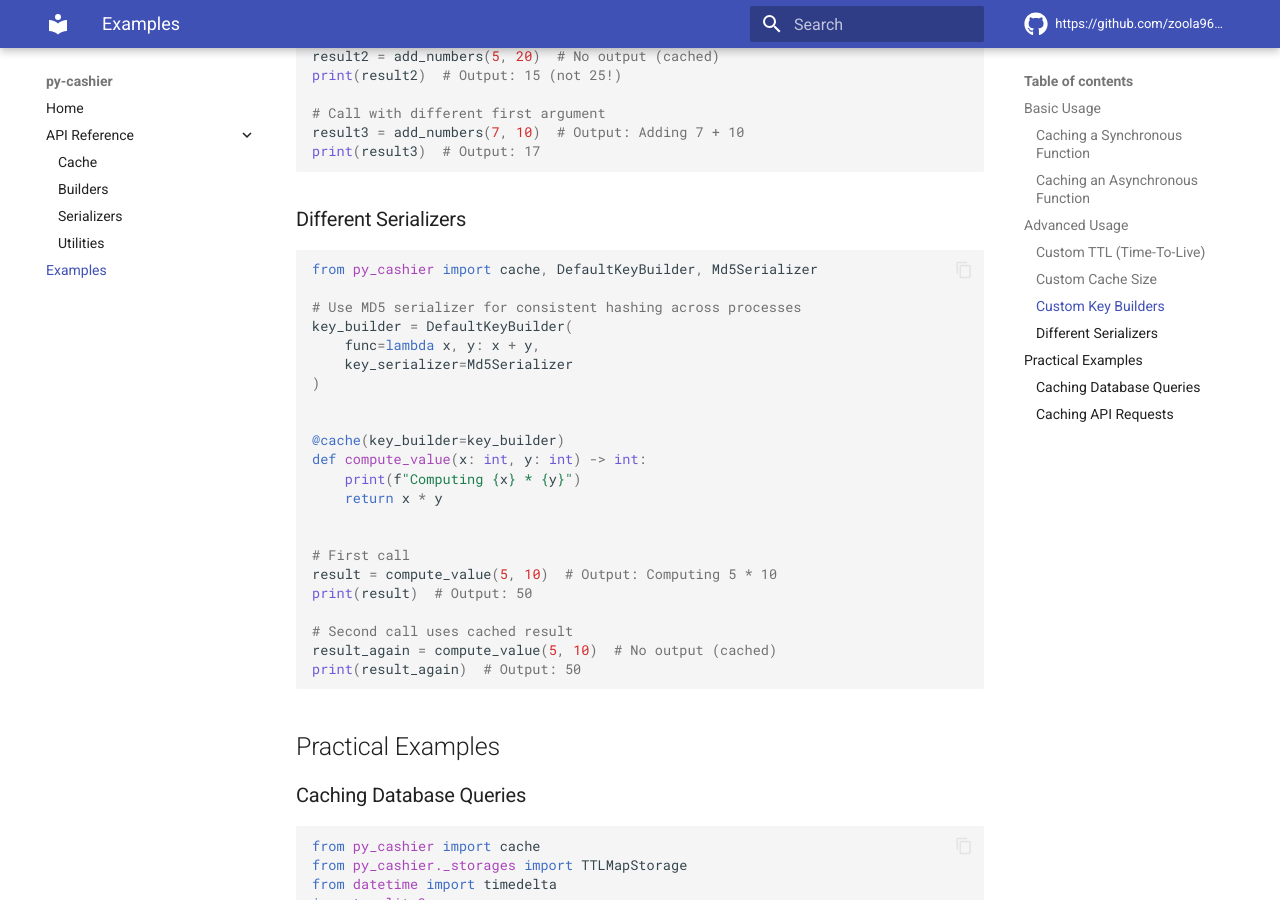
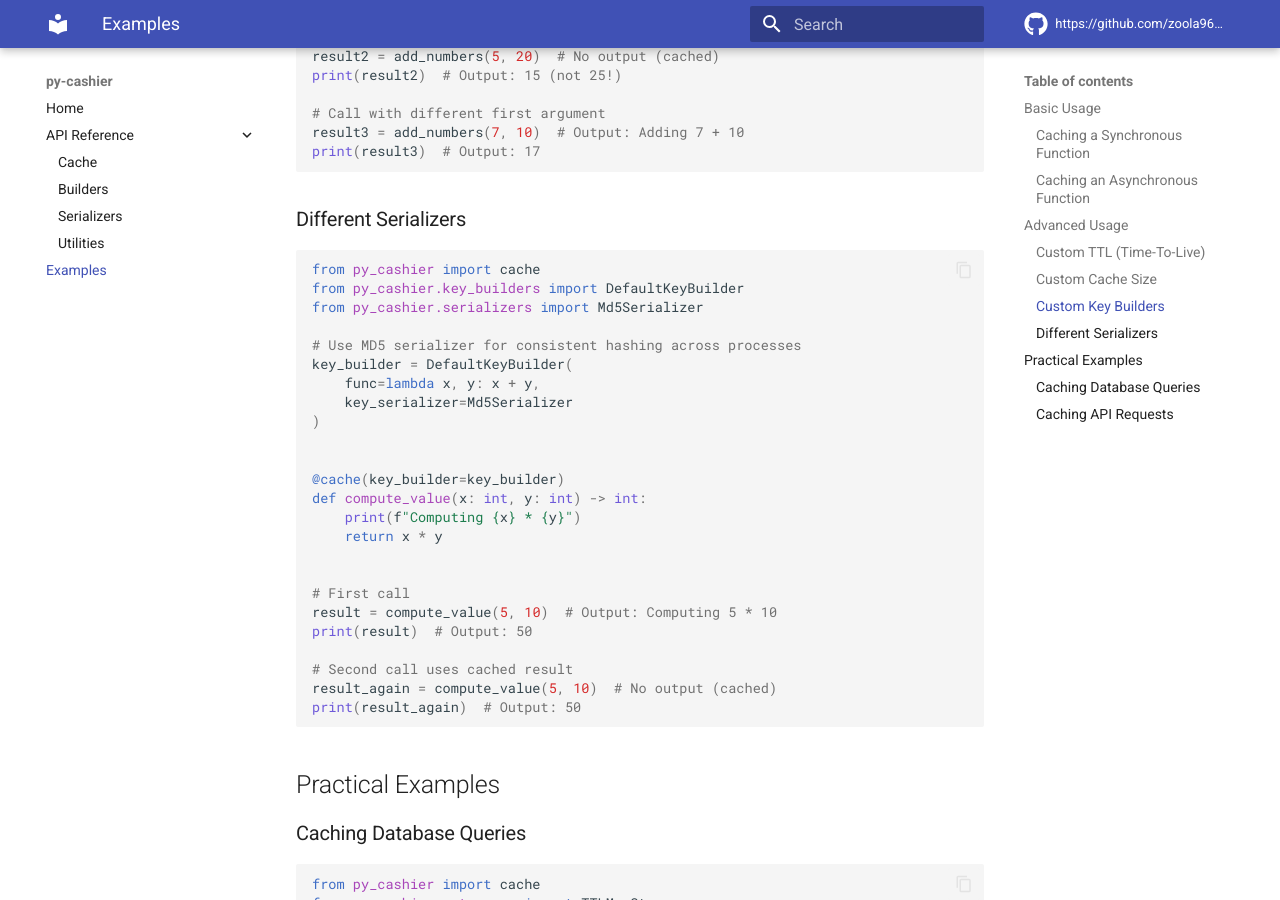
Before and after one commit to zoola969/cachium, an MkDocs documentation site: the page built from docs/examples.md, in a window 1280 px wide and 900 px high, scrolled down 2759 px. Built offline with MkDocs 1.6.1 and Material for MkDocs 9.7.7, drawn with Linux system fonts in a browser that asks for light colours; comment, search, counter and statistics services are not loaded.

Commit message:
Apply suggestions from code review
Co-authored-by: Copilot <175728472+Copilot@users.noreply.github.com>

````diff
--- a/docs/examples.md
+++ b/docs/examples.md
@@ -145,7 +145,9 @@ print(result3)  # Output: 17
 ### Different Serializers
 
 ```python
-from py_cashier import cache, DefaultKeyBuilder, Md5Serializer
+from py_cashier import cache
+from py_cashier.key_builders import DefaultKeyBuilder
+from py_cashier.serializers import Md5Serializer
 
 # Use MD5 serializer for consistent hashing across processes
 key_builder = DefaultKeyBuilder(
````
Also changed, not shown: 1 other file.
